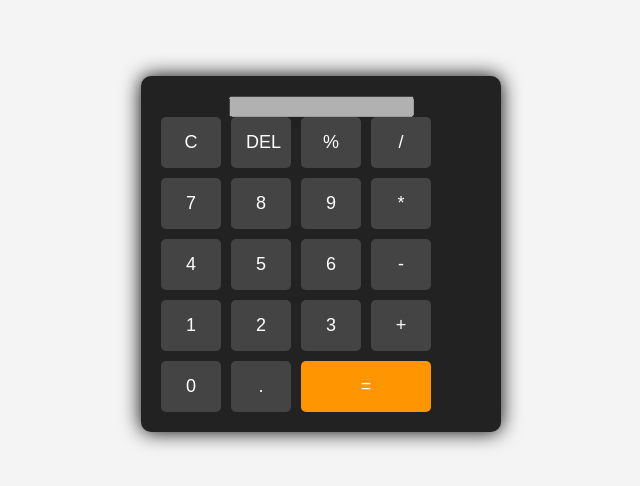
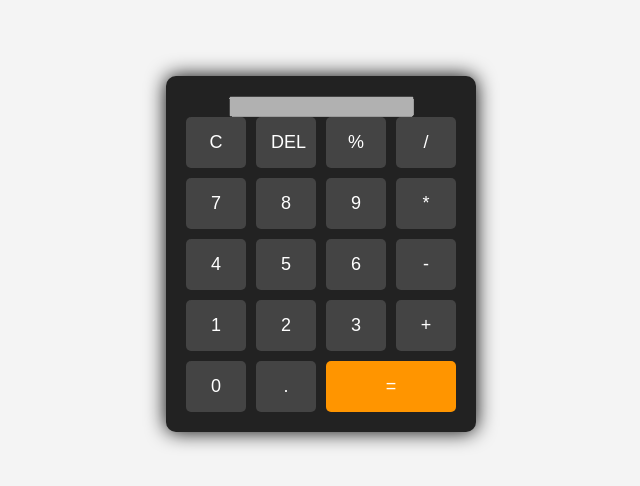
Before and after one commit to malcolmxr98/My-calculator, a plain HTML site: page index.html in a window 1280 px wide. Shown: the part 154-640 px from the top of the page, without its empty margins (319-959 px from the left). Drawn offline with Linux system fonts and the light colour scheme.

Commit message:
Remove duplicate CSS rules and clean up styles

```diff
--- a/calcstyle.css
+++ b/calcstyle.css
@@ -19,9 +19,7 @@ body {
     padding: 20px;
     border-radius: 10px;
     box-shadow: 0px 0px 20px #000;
-    width: 100%;
-    max-width: 320px;
-    margin: auto;
+
 }
 
 }
```
